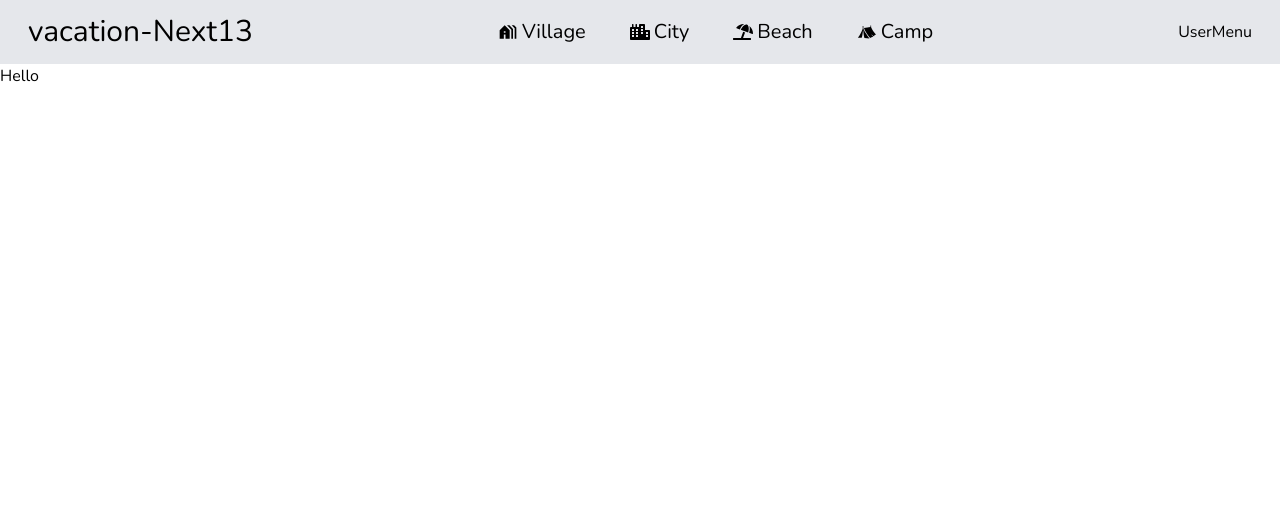
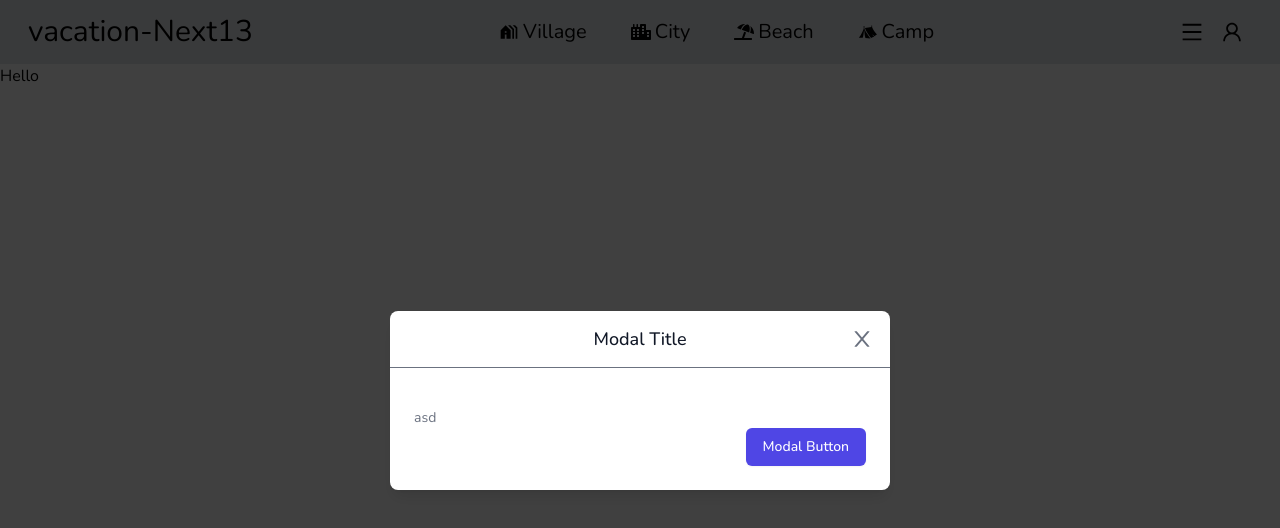
Before and after one commit to EmreeOzturk/vacation-website, a Next.js app: page / in a window 1280 px wide. Shown: the top 528 px of the page. Built offline with nearby package versions, Linux system fonts and the light colour scheme.

Commit message:
modals created

```diff
--- a/app/layout.tsx
+++ b/app/layout.tsx
@@ -1,6 +1,8 @@
+import { Nunito } from "next/font/google";
 import Navbar from "@/components/navbar/Navbar";
 import "../styles/globals.css";
-import { Nunito } from "next/font/google";
+import MountedClient from "@/components/providers/MountedClient";
+import RegisterModal from "@/components/modals/RegisterModal";
 
 const nunitoFont = Nunito({ subsets: ["latin"] });
 
@@ -17,8 +19,11 @@ export default function RootLayout({
   return (
     <html lang="en">
       <body className={nunitoFont.className}>
-        <Navbar />
-        {children}
+        <MountedClient>
+          <RegisterModal />
+          <Navbar />
+          {children}
+        </MountedClient>
       </body>
     </html>
   );
--- /dev/null
+++ b/components/modals/Modal.tsx
@@ -0,0 +1,108 @@
+"use client";
+import { ModalProps } from "@/types";
+import React from "react";
+import { AiOutlineClose } from "react-icons/ai";
+const Modal: React.FC<ModalProps> = ({
+  body,
+  isOpen,
+  onClose,
+  title,
+  onSubmit,
+  btnLabel,
+  footer,
+}) => {
+  const closeFunction = () => {
+    onClose();
+  };
+
+  const submitFunction = () => {
+    onSubmit();
+  };
+  if (!isOpen) return null;
+  return (
+    <div
+      className="
+        fixed
+        inset-0
+        z-50
+        flex
+        items-center
+        justify-center
+        overflow-x-hidden
+        overflow-y-auto
+        bg-black
+        bg-opacity-75"
+    >
+      <div
+        className="
+            relative
+            my-6
+            mx-auto
+
+            max-w-3xl
+            min-w-[500px]
+            transition-all
+            duration-300
+            ease-in-out
+            bg-white
+            shadow-lg
+            rounded-lg
+            focus:outline-none
+            focus:ring-2
+            focus:ring-offset-2
+            focus:ring-indigo-500"
+      >
+        <div className="flex items-start  justify-center border-b  border-gray-500">
+          {title && (
+            <div className="p-4">
+              <h3 className="text-lg font-medium leading-6 text-gray-900">
+                {title}
+              </h3>
+            </div>
+          )}
+
+          <div>
+            <AiOutlineClose
+              className="absolute top-0 right-0 m-4 text-2xl text-gray-500 cursor-pointer"
+              onClick={onClose}
+            />
+          </div>
+        </div>
+        <div className="relative flex flex-col w-full p-6">
+          <div className="flex-1">
+            <div className="mt-4">
+              <p className="text-sm text-gray-500">{body}</p>
+            </div>
+          </div>
+          <div className="flex justify-end">
+            <button
+              type="button"
+              className="
+                        inline-flex
+                        justify-center
+                        px-4
+                        py-2
+                        text-sm
+                        font-medium
+                        text-white
+                        bg-indigo-600
+                        border border-transparent
+                        rounded-md
+                        shadow-sm
+                        hover:bg-indigo-700
+                        focus:outline-none
+                        focus:ring-2
+                        focus:ring-offset-2
+                        focus:ring-indigo-500"
+              onClick={submitFunction}
+            >
+              {btnLabel}
+            </button>
+          </div>
+        </div>
+      </div>
+    </div>
+  );
+};
+
+export default Modal;
--- /dev/null
+++ b/components/modals/RegisterModal.tsx
@@ -0,0 +1,29 @@
+"use client";
+import React from "react";
+import Modal from "./Modal";
+import { useForm } from "react-hook-form";
+
+const RegisterModal = () => {
+  const {
+    register,
+    handleSubmit,
+    watch,
+    formState: { errors },
+  } = useForm();
+  const onSubmit = (data: any) => console.log(data);
+  const bodyElement: React.ReactNode = <div>asd</div>;
+  return (
+    <div>
+      <Modal
+        isOpen={true}
+        onClose={() => {}}
+        title="Modal Title"
+        body={bodyElement}
+        btnLabel="Modal Button"
+        onSubmit={() => {}}
+      />
+    </div>
+  );
+};
+
+export default RegisterModal;
--- /dev/null
+++ b/components/modals/SignInModal.tsx
@@ -0,0 +1,10 @@
+"use client"
+import React from 'react'
+import Modal from './Modal'
+const SignInModal = () => {
+  return (
+    <div>SignInModal</div>
+  )
+}
+
+export default SignInModal
--- a/components/navbar/UserMenu.tsx
+++ b/components/navbar/UserMenu.tsx
@@ -1,10 +1,27 @@
 "use client";
-import React from 'react'
+import React, { useState } from "react";
+import { AiOutlineMenu, AiOutlineUser } from "react-icons/ai";
+import { BiLogOutCircle, BiLogInCircle } from "react-icons/bi";
+import UserMenuItem from "./UserMenuItem";
+const UserMenu = () => {
+  const [showMenu, setShowMenu] = useState(false);
+  return (
+    <div className="flex items-center justify-between gap-4 mr-2 text-2xl relative">
+      <AiOutlineMenu
+        onClick={() => setShowMenu(!showMenu)}
+        style={{ cursor: "pointer" }}
+      />
+      <AiOutlineUser style={{ cursor: "pointer" }} />
+      <div
+        className={`${
+          showMenu ? "block" : "hidden"
+        } absolute top-16 right-0 bg-gray-200 rounded-md p-2 w-48 shadow-gray-700`}
+      >
+        <UserMenuItem name="Sign In" onClick={() => {}} icon={BiLogInCircle} />
+        <UserMenuItem name="Sign Up" onClick={() => {}} icon={BiLogOutCircle} />
+      </div>
+    </div>
+  );
+};
 
-const UserMenu = () => {
-  return (
-    <div>UserMenu</div>
-  )
-}
-
-export default UserMenu
+export default UserMenu;
--- /dev/null
+++ b/components/navbar/UserMenuItem.tsx
@@ -0,0 +1,22 @@
+"use client";
+import React from "react";
+import type { UserMenuItemsProps } from "@/types";
+const UserMenuItem: React.FC<UserMenuItemsProps> = ({
+  name,
+  icon: Icon,
+  onClick,
+}) => {
+  return (
+    <div className="flex items-center justify-center">
+      <div
+        onClick={onClick}
+        className="flex items-center justify-start gap-2 my-2 cursor-pointer hover:underline underline-offset-4"
+      >
+        <Icon />
+        <span>{name}</span>
+      </div>
+    </div>
+  );
+};
+
+export default UserMenuItem;
--- /dev/null
+++ b/components/providers/MountedClient.tsx
@@ -0,0 +1,14 @@
+"use client";
+import { ReactNode, useEffect, useState } from "react";
+
+const MountedClient = ({ children }: { children: ReactNode }) => {
+  const [mounted, setMounted] = useState(false);
+
+  useEffect(() => {
+    setMounted(true);
+  }, []);
+
+  return <>{mounted && children}</>;
+};
+
+export default MountedClient;
--- a/package.json
+++ b/package.json
@@ -19,6 +19,7 @@
     "postcss": "8.4.24",
     "react": "18.2.0",
     "react-dom": "18.2.0",
+    "react-hook-form": "^7.44.3",
     "react-icons": "^4.9.0",
     "tailwindcss": "3.3.2",
     "typescript": "5.1.3"
```
Also changed, not shown: types.d.ts (+24 -0 lines), 1 other file (tests, documents, lock files or other folders).
